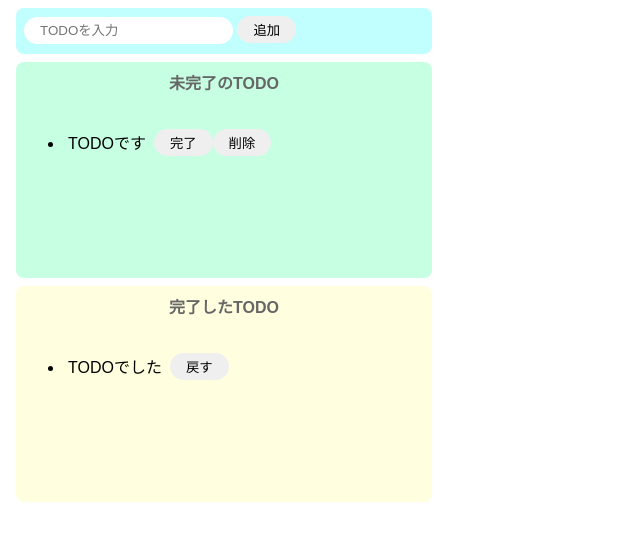
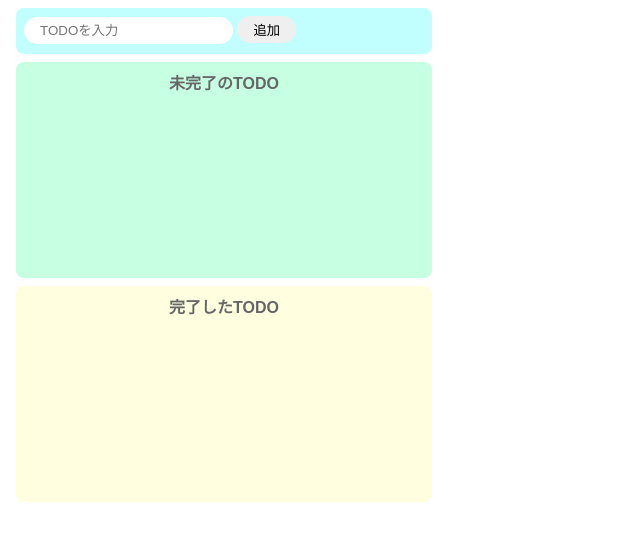
Before and after one commit to koshiro-adachi/js-todo-rist, a website built with Parcel: page index.html in a window 1280 px wide. Shown: the whole page, without its empty margins (0-640 px from the left). Built offline with nearby package versions, Linux system fonts and the light colour scheme.

Commit message:
Completed TODO list

```diff
--- a/index.html
+++ b/index.html
@@ -12,26 +12,11 @@
     </div>
     <div class="incomplete-area">
       <p class="title">未完了のTODO</p>
-      <ul id="incomplete-list">
-        <li>
-          <div class="list-row">
-            <p>TODOです</p>
-            <button>完了</button>
-            <button>削除</button>
-          </div>
-        </li>
-      </ul>
+      <ul id="incomplete-list"></ul>
     </div>
     <div class="complete-area">
       <p class="title">完了したTODO</p>
-      <ul id="complete-list">
-        <li>
-          <div class="list-row">
-            <p>TODOでした</p>
-            <button>戻す</button>
-          </div>
-        </li>
-      </ul>
+      <ul id="complete-list"></ul>
     </div>
 
     <script src="src/index.js"></script>
```
